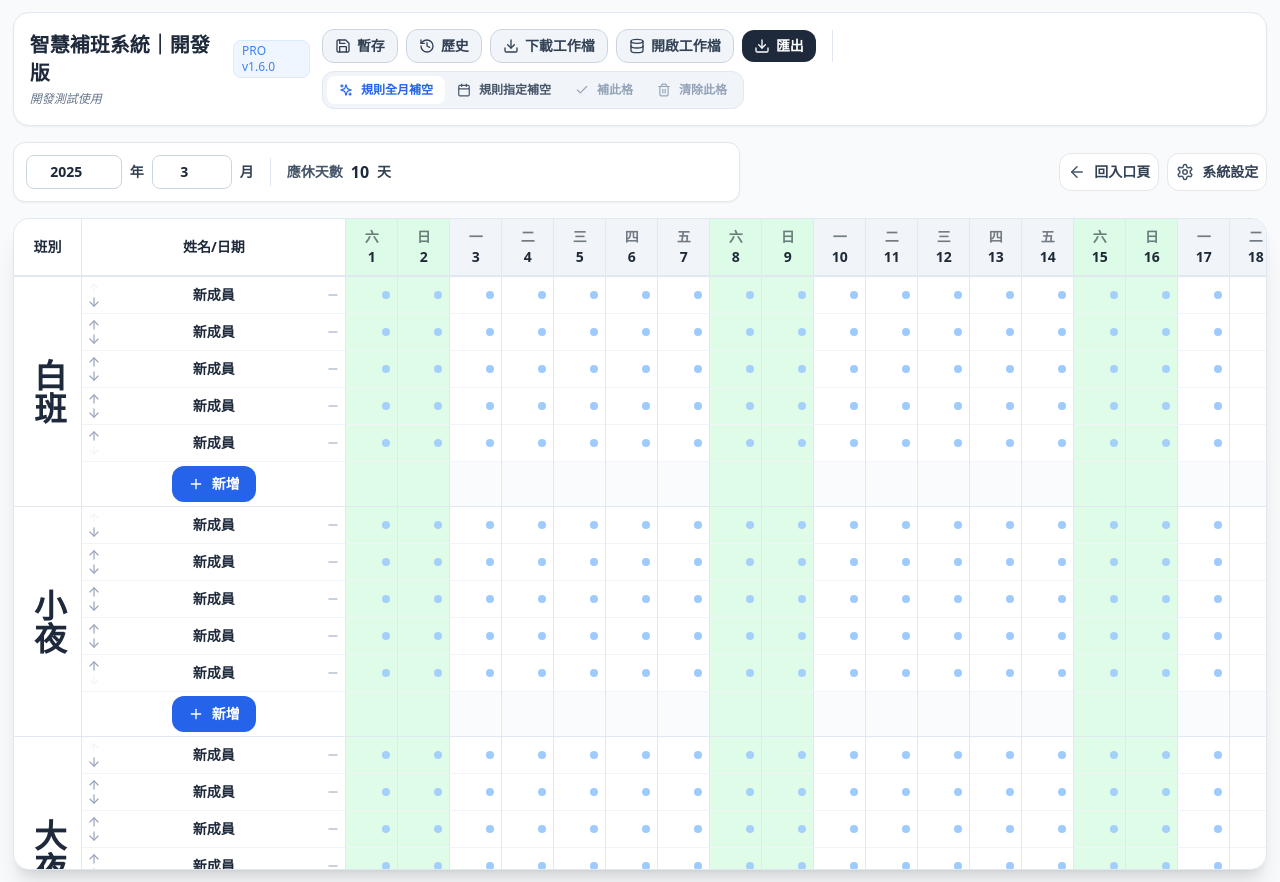
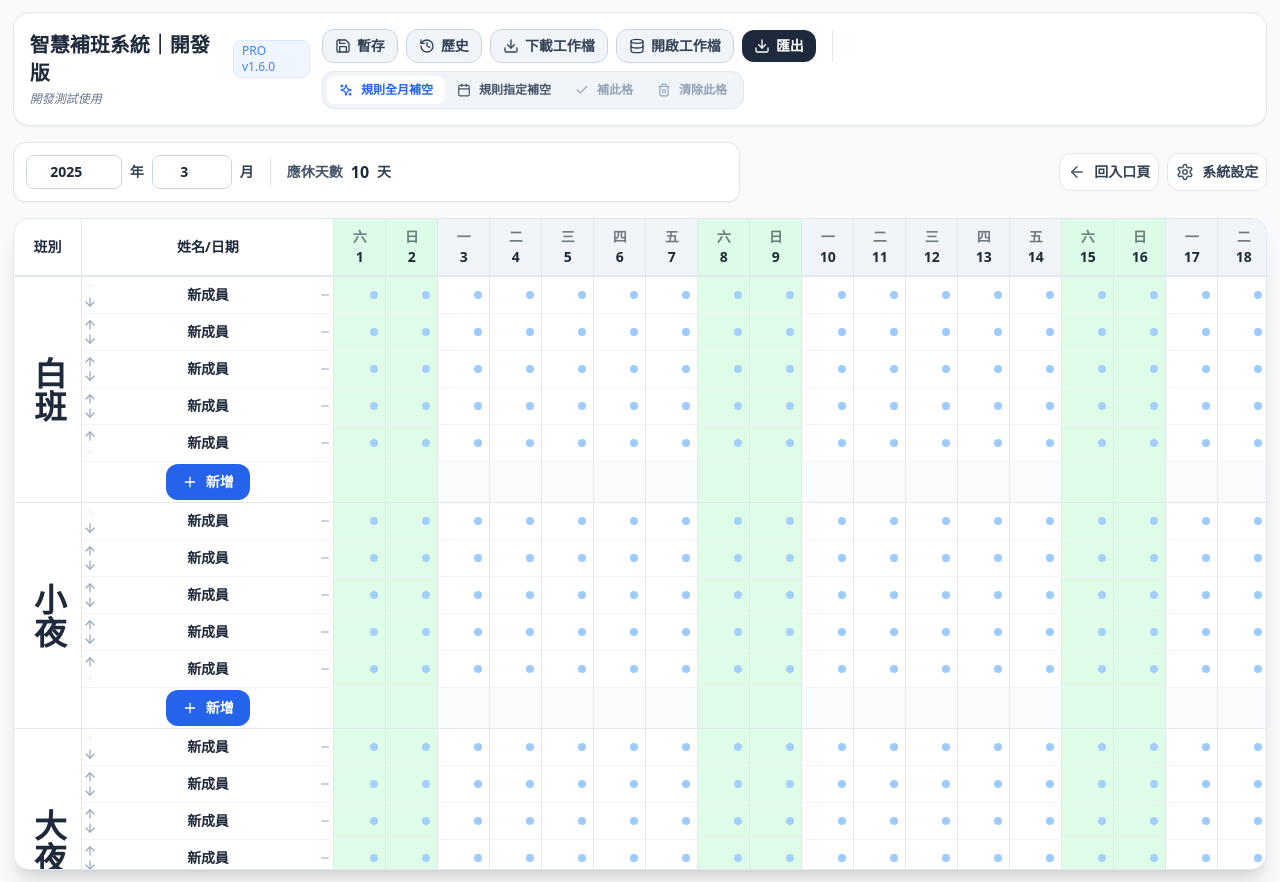
Before and after one commit to abyssynt/react-schedule-pro-smartfill, a React (Vite) app: page / in a window 1280 px wide. Both pictures are taken after a click on the button "開啟最近班表". Built offline with nearby package versions, Linux system fonts and the light colour scheme.

Commit message:
Update App.jsx

```diff
--- a/src/App.jsx
+++ b/src/App.jsx
@@ -929,9 +929,9 @@ function ScheduleView({ changeScreen, colors, setColors, customHolidays, setCust
       0
     );
     const safeLength = Math.max(1, longestNameLength);
-    const compactControlSpace = 24;
-    const estimatedNameWidth = compactControlSpace + (safeLength * 16);
-    return Math.max(46, Math.min(220, estimatedNameWidth));
+    const compactControlSpace = 8;
+    const estimatedNameWidth = compactControlSpace + (safeLength * 12);
+    return Math.max(38, Math.min(180, estimatedNameWidth));
   }, [staffs]);
   const effectiveDensityConfig = useMemo(() => ({
     ...densityConfig,
@@ -2830,9 +2830,9 @@ const openSelectedCellFillModal = () => {
                           </td>
                         )}
 
-                        <td className={`sticky z-30 border-r shadow-[4px_0_10px_-5px_rgba(0,0,0,0.1)] ${densityConfig.nameCellPaddingClass}`} style={{ left: densityConfig.shiftWidth, width: effectiveDensityConfig.nameWidth, minWidth: effectiveDensityConfig.nameWidth, backgroundColor: nameDateColumnBgColor }}>
+                        <td className="sticky z-30 border-r shadow-[4px_0_10px_-5px_rgba(0,0,0,0.1)] px-0.5 py-0.5" style={{ left: densityConfig.shiftWidth, width: effectiveDensityConfig.nameWidth, minWidth: effectiveDensityConfig.nameWidth, backgroundColor: nameDateColumnBgColor }}>
                           <div className="flex items-center gap-0.5">
-                            <div className="flex flex-col items-center justify-center shrink-0 w-4">
+                            <div className="flex flex-col items-center justify-center shrink-0 w-3">
                               <button
                                 onClick={() => moveStaffInGroup(staff.id, 'up')}
                                 disabled={groupIndex === 0}
@@ -2858,12 +2858,12 @@ const openSelectedCellFillModal = () => {
                                 if (currentIndex !== -1) next[currentIndex].name = e.target.value;
                                 setStaffs(next);
                               }}
-                              className={`flex-1 min-w-0 text-center py-0.5 px-0 font-bold border-none rounded-md focus:ring-2 focus:ring-blue-400 bg-transparent ${nameDateColumnFontSizeClass}`} style={{ color: nameDateColumnFontColor }}
+                              className={`flex-1 min-w-0 text-center py-0 px-0 font-bold border-none rounded-md focus:ring-2 focus:ring-blue-400 bg-transparent ${nameDateColumnFontSizeClass}`} style={{ color: nameDateColumnFontColor, letterSpacing: "-0.02em" }}
                             />
 
                             <button
                               onClick={() => removeStaff(staff.id)}
-                              className="text-slate-400 hover:text-red-500 shrink-0 w-4 flex items-center justify-center"
+                              className="text-slate-400 hover:text-red-500 shrink-0 w-3 flex items-center justify-center"
                             >
                               <Minus size={14} />
                             </button>
@@ -2979,7 +2979,7 @@ const openSelectedCellFillModal = () => {
                   })}
 
                   <tr className="border-b border-slate-200 bg-slate-50/70">
-                    <td className={`sticky z-30 border-r shadow-[4px_0_10px_-5px_rgba(0,0,0,0.1)] ${densityConfig.nameCellPaddingClass}`} style={{ left: densityConfig.shiftWidth, width: effectiveDensityConfig.nameWidth, minWidth: effectiveDensityConfig.nameWidth, backgroundColor: nameDateColumnBgColor }}>
+                    <td className="sticky z-30 border-r shadow-[4px_0_10px_-5px_rgba(0,0,0,0.1)] px-0.5 py-0.5" style={{ left: densityConfig.shiftWidth, width: effectiveDensityConfig.nameWidth, minWidth: effectiveDensityConfig.nameWidth, backgroundColor: nameDateColumnBgColor }}>
                       <div className="flex items-center justify-center">
                         <button
                           onClick={() => addStaff(group)}
```
